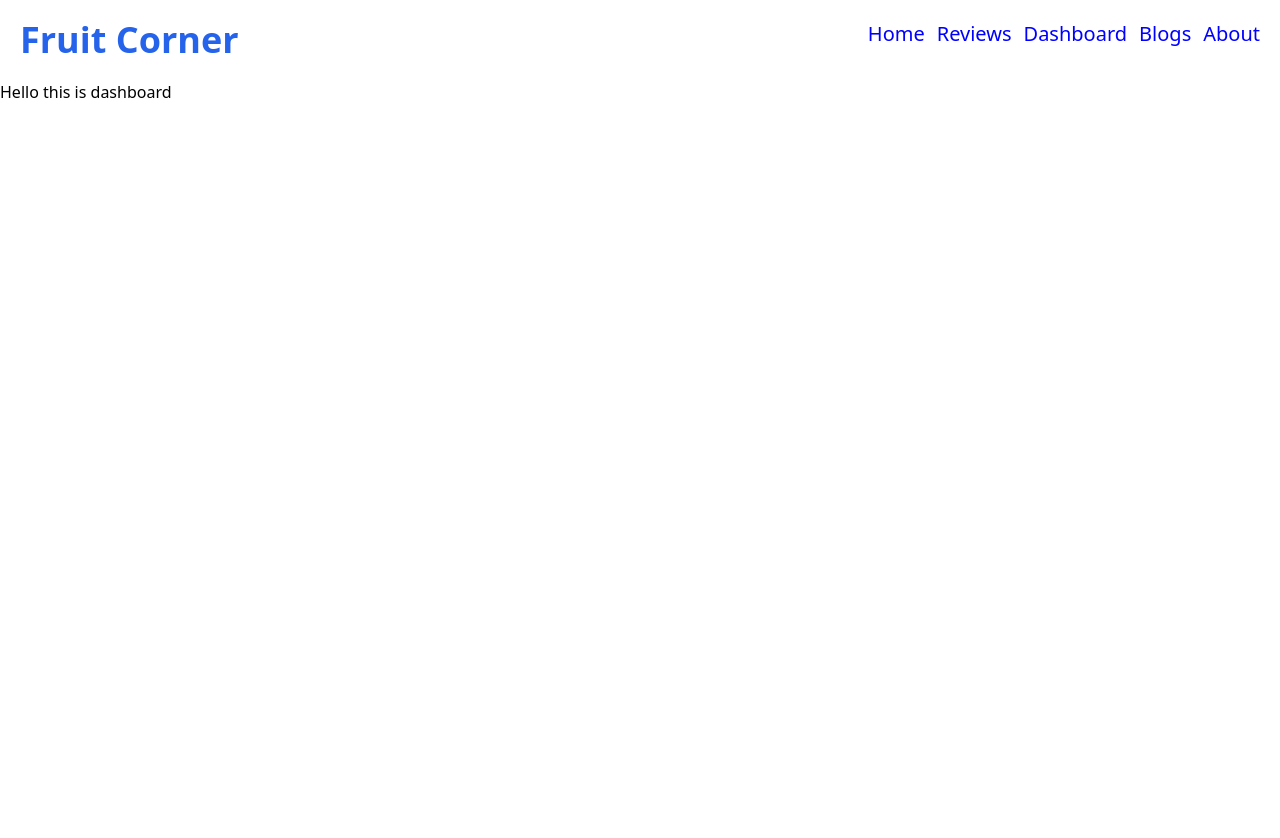
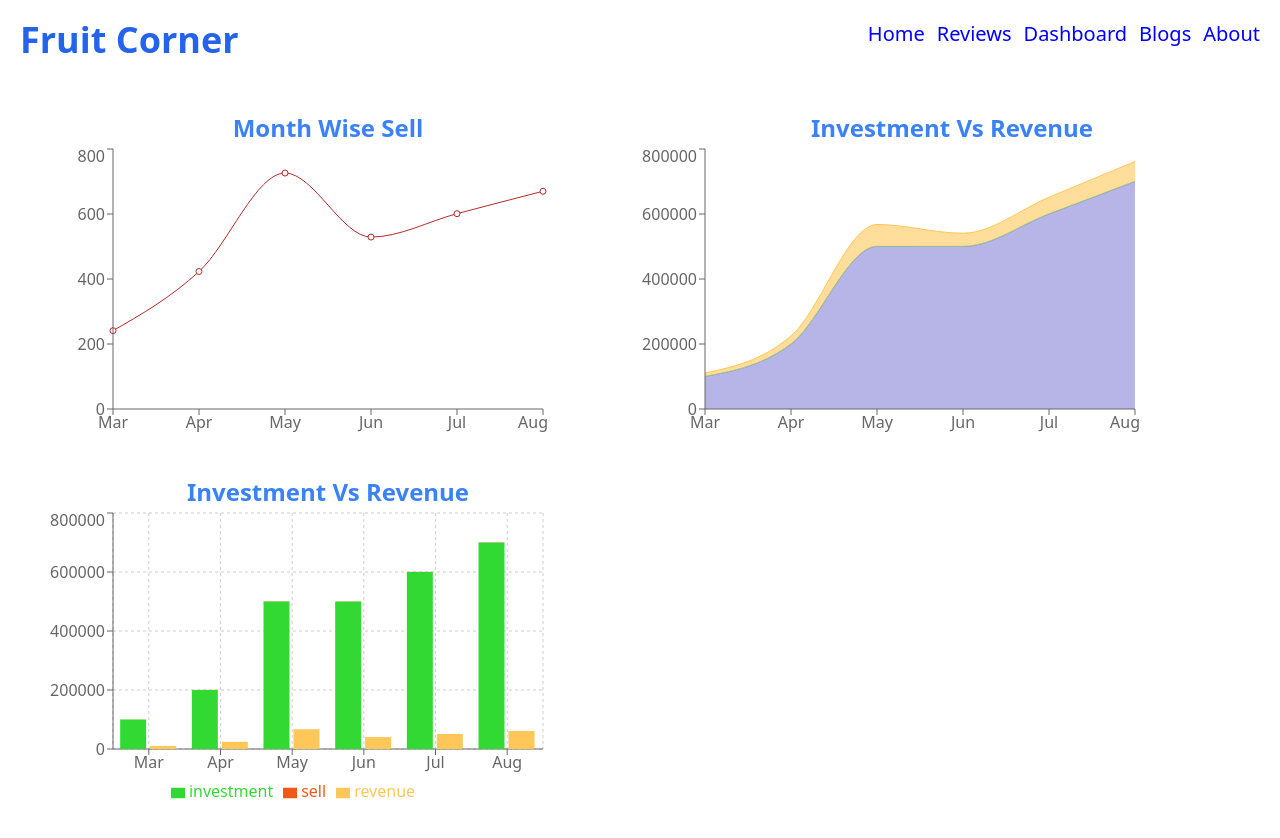
Before and after one commit to Rafiul789/fruit-corner, a React (Create React App) app: page /dashboard in a window 1280 px wide. Shown: the top 838 px of the page. Before the commit the page ends 800 px from the top, so only its background shows below. Built offline with nearby package versions, Linux system fonts and the light colour scheme.

Commit message:
charts added

```diff
--- a/src/Components/Blogs/Blogs.js
+++ b/src/Components/Blogs/Blogs.js
@@ -2,7 +2,7 @@ import React from 'react';
 
 const Blogs = () => {
     return (
-        <div  className="flex  mx-2 gap-2 items-center border border-solid border-blue-400 rounded-md">
+        <div  className="md:flex  md:mx-2 md:gap-2 items-center border border-solid border-blue-400 rounded-md">
             <div className="p-2"> <h1  className="text-3xl font-bold">What is Context Api?</h1> <br></br>  <p>Context API is a function that allows one to share states scross the entire app.It returns consumer and provider.Provider provides states to its children.Consumer is a component that consumes and uses the state.Context API solves major problem of prop drilling .It helps to pass data from parent component to all child component.</p>   </div>
 
             <div  className="p-2"> <h1 className="text-3xl font-bold" >What is Semantic Tags?  </h1> <br></br> <p>Semantic tag means meaningful tag that is used to present the web pages.Such as paragraph tag is semantic  and presentational .People know what paragraphs are and browser also know how to display them.Semantic makes it clear to the browser what is the meaning of a page and its content.The pages which is made with semantic tags are much easier ot read.Semantic tags offer better user experience. </p>   </div>
--- a/src/Components/Dashboard/Dashboard.js
+++ b/src/Components/Dashboard/Dashboard.js
@@ -1,9 +1,18 @@
 import React from 'react';
+import LineCharts from '../LineChart/LineCharts';
+import Mixbar from '../MixBar/Mixbar';
+
+import StackArea from '../StackedArea/StackArea';
 
 const Dashboard = () => {
     return (
-        <div>
-            <h1>Hello this is dashboard</h1>
+        <div  className="  grid  md:grid-cols-2 mx-4 md:my-8 ">
+           <div  className="md:mx-8 "> <h1  className="text-2xl text-center  font-bold text-blue-500">Month Wise Sell</h1>   <LineCharts></LineCharts>  </div>
+            <div  > <h1  className="text-2xl text-center  font-bold text-blue-500">Investment Vs Revenue</h1>   <StackArea></StackArea> </div>
+
+            <div className=" md:mx-8  md:my-8" > <h1  className="text-2xl text-center  font-bold text-blue-500">Investment Vs Revenue</h1>   <Mixbar></Mixbar> </div>
+
+
         </div>
     );
 };
--- a/src/Components/Home/Home.js
+++ b/src/Components/Home/Home.js
@@ -15,7 +15,7 @@ const Home = () => {
     const [reviews]=CustomerReview()
     return (
         <>
-        <div  className="flex  gap-10 justify-around  py-8" >
+        <div  className="md:flex  gap-10 justify-around  py-8" >
             <div  > <h1 className='text-4xl font-bold'   >Welcome To <br></br> <span className='text-blue-600'>Fruit Corner</span></h1>  <p className='text-xl font-semibold py-5' > We ensure the best products. <br></br>Try our products and get the best experience. <br></br>We provide fresh and high quality products. </p>  <button className='py-2 px-4 bg-blue-500 text-white font-semibold rounded-lg shadow-md hover:bg-blue-700'>Show Products</button>   </div>
 
 <div> <img  className='w-25'  src={image} alt="fruits"></img>  </div>
@@ -24,14 +24,14 @@ const Home = () => {
         </div>
         <div>  <h1  className='text-4xl text-blue-600  text-center  my-4'>  Customer Reviews(3)</h1>
 
-        <div  className="grid grid-cols-3 gap-2">  {
+        <div  className="grid md:grid-cols-3 gap-2">  {
             reviews.slice(0,3).map(review =>  <Review key={review.id} review={review}></Review> )}
 
 
               </div>
          </div>
 
-         <div     className=" flex items-center">  <button onClick={allReview}   className='  my-4  py-2 px-4 bg-blue-500 text-white font-semibold rounded-lg shadow-md hover:bg-blue-700'>Show All Reviews</button>  </div>
+         <div     className=" flex items-center justify-center"  >  <button onClick={allReview}   className='  my-4  py-2 px-4   bg-blue-500 text-white font-semibold rounded-lg shadow-md hover:bg-blue-700'>Show All Reviews</button>  </div>
 
 
         </>
--- /dev/null
+++ b/src/Components/LineChart/LineCharts.js
@@ -0,0 +1,60 @@
+import React from 'react';
+import {LineChart,Line,XAxis,YAxis,Tooltip} from 'recharts'
+const LineCharts = () => {
+
+  const data=  [
+        {
+            "month": "Mar",
+            "investment": 100000,
+            "sell": 241,
+            "revenue": 10401
+        },
+        {
+            "month": "Apr",
+            "investment": 200000,
+            "sell": 423,
+            "revenue": 24500
+        },
+        {
+            "month": "May",
+            "investment": 500000,
+            "sell": 726,
+            "revenue": 67010
+        },
+        {
+            "month": "Jun",
+            "investment": 500000,
+            "sell": 529,
+            "revenue": 40405
+        },
+        {
+            "month": "Jul",
+            "investment": 600000,
+            "sell": 601,
+            "revenue": 50900
+        },
+        {
+            "month": "Aug",
+            "investment": 700000,
+            "sell": 670,
+            "revenue": 61000
+        }
+    ]
+
+
+
+    return (
+        <div>
+
+<LineChart   width={500}
+          height={300}
+          data={data} > <Line type="monotone" dataKey={"sell"}  stroke="#B52828" > </Line>  <XAxis dataKey="month" />
+          <YAxis />
+          <Tooltip />    </LineChart>
+
+
+        </div>
+    );
+};
+
+export default LineCharts;
--- /dev/null
+++ b/src/Components/MixBar/Mixbar.js
@@ -0,0 +1,66 @@
+import React from 'react';
+import { BarChart, Bar, XAxis, YAxis, CartesianGrid, Tooltip, Legend } from 'recharts';
+const Mixbar = () => {
+
+const data= [
+    {
+        "month": "Mar",
+        "investment": 100000,
+        "sell": 241,
+        "revenue": 10401
+    },
+    {
+        "month": "Apr",
+        "investment": 200000,
+        "sell": 423,
+        "revenue": 24500
+    },
+    {
+        "month": "May",
+        "investment": 500000,
+        "sell": 726,
+        "revenue": 67010
+    },
+    {
+        "month": "Jun",
+        "investment": 500000,
+        "sell": 529,
+        "revenue": 40405
+    },
+    {
+        "month": "Jul",
+        "investment": 600000,
+        "sell": 601,
+        "revenue": 50900
+    },
+    {
+        "month": "Aug",
+        "investment": 700000,
+        "sell": 670,
+        "revenue": 61000
+    }
+]
+
+    return (
+        <div>
+              <BarChart
+          width={500}
+          height={300}
+          data={data}
+
+        >
+          <CartesianGrid strokeDasharray="3 3" />
+          <XAxis dataKey="month" />
+          <YAxis />
+          <Tooltip />
+          <Legend />
+          <Bar dataKey="investment" stackId="a" fill="#33D933" />
+          <Bar dataKey="sell" stackId="a" fill="#F25917" />
+          <Bar dataKey="revenue" fill="#ffc658" />
+        </BarChart>
+
+        </div>
+    );
+};
+
+export default Mixbar;
--- a/src/Components/Navbar/Navbar.js
+++ b/src/Components/Navbar/Navbar.js
@@ -2,11 +2,11 @@ import React from 'react';
 import { NavLink } from "react-router-dom";
 const Navbar = () => {
     return (
-        <nav  className="flex sticky   gap-2 justify-center md:justify-between  py-5 px-5">
+        <nav  className="md:flex sticky   gap-2 justify-center md:justify-between  py-5 px-5">
         <div className='text-4xl font-bold text-blue-600'>
           <h1>Fruit Corner</h1>
         </div>
-        <div className='text-xl flex gap-3'>
+        <div className='text-xl md:flex gap-3'>
           <NavLink
              style={isActive => ({
               color: isActive ? "blue" : "green"
--- a/src/Components/Review/Review.js
+++ b/src/Components/Review/Review.js
@@ -4,7 +4,7 @@ const Review = (props) => {
 
     const{ name,img,ratings,review } = props.review
     return (
-        <div  className="flex gap-2 items-center border border-solid border-blue-400 rounded-md">
+        <div  className="md:flex gap-2 items-center border border-solid border-blue-400 rounded-md">
 
 <div  className="px-4" > <img src={img} alt=""></img> </div>
 <div>  <h1  className="text-2xl font-semibold">{name}</h1>
--- a/src/Components/Reviews/Reviews.js
+++ b/src/Components/Reviews/Reviews.js
@@ -12,7 +12,7 @@ const Reviews = () => {
     return (
         <div >
              <h1 className="text-4xl text-center text-blue-500"> Our Customer Feedback</h1>
-<div className="py-4 my-4 grid grid-cols-2 gap-2  ">   { reviews.map((review=> <Review key={review.id} review={review}></Review>   ))}  </div>
+<div className="py-4 my-4 grid md:grid-cols-2 gap-2  ">   { reviews.map((review=> <Review key={review.id} review={review}></Review>   ))}  </div>
 
         </div>
     );
--- /dev/null
+++ b/src/Components/StackedArea/StackArea.js
@@ -0,0 +1,59 @@
+import React from 'react';
+import { AreaChart, Area, XAxis, YAxis,  Tooltip} from 'recharts';
+const StackArea = () => {
+
+const data= [
+    {
+        "month": "Mar",
+        "investment": 100000,
+        "sell": 241,
+        "revenue": 10401
+    },
+    {
+        "month": "Apr",
+        "investment": 200000,
+        "sell": 423,
+        "revenue": 24500
+    },
+    {
+        "month": "May",
+        "investment": 500000,
+        "sell": 726,
+        "revenue": 67010
+    },
+    {
+        "month": "Jun",
+        "investment": 500000,
+        "sell": 529,
+        "revenue": 40405
+    },
+    {
+        "month": "Jul",
+        "investment": 600000,
+        "sell": 601,
+        "revenue": 50900
+    },
+    {
+        "month": "Aug",
+        "investment": 700000,
+        "sell": 670,
+        "revenue": 61000
+    }
+]
+
+    return (
+        <div>
+            <AreaChart
+          width={500}
+          height={300}
+          data={data}
+
+        >   <Area type="monotone" dataKey="investment" stackId="1" stroke="#8884d8" fill="#8884d8" />
+        <Area type="monotone" dataKey="sell" stackId="1" stroke="#82ca9d" fill="#82ca9d" />
+        <Area type="monotone" dataKey="revenue" stackId="1" stroke="#ffc658" fill="#ffc658" />  <XAxis dataKey="month" />   <YAxis />
+          <Tooltip />  </AreaChart>
+        </div>
+    );
+};
+
+export default StackArea;
```
